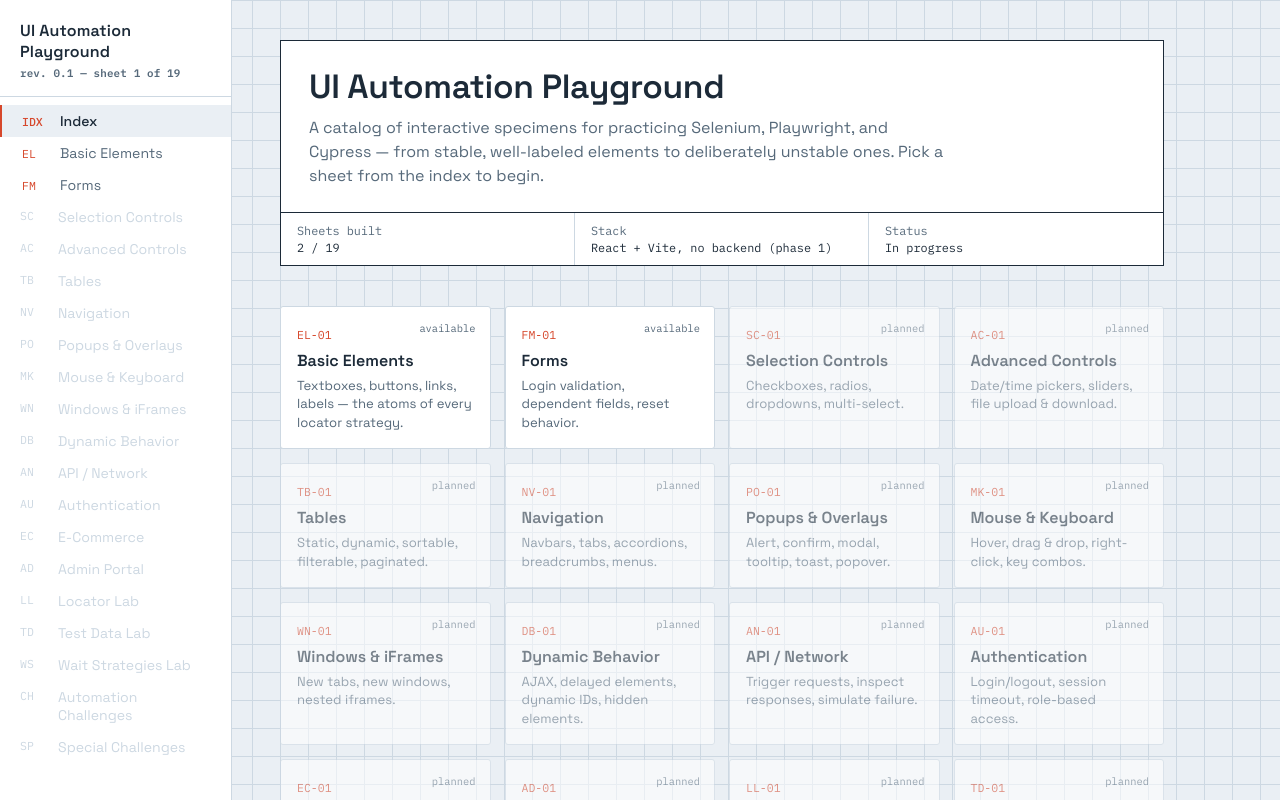
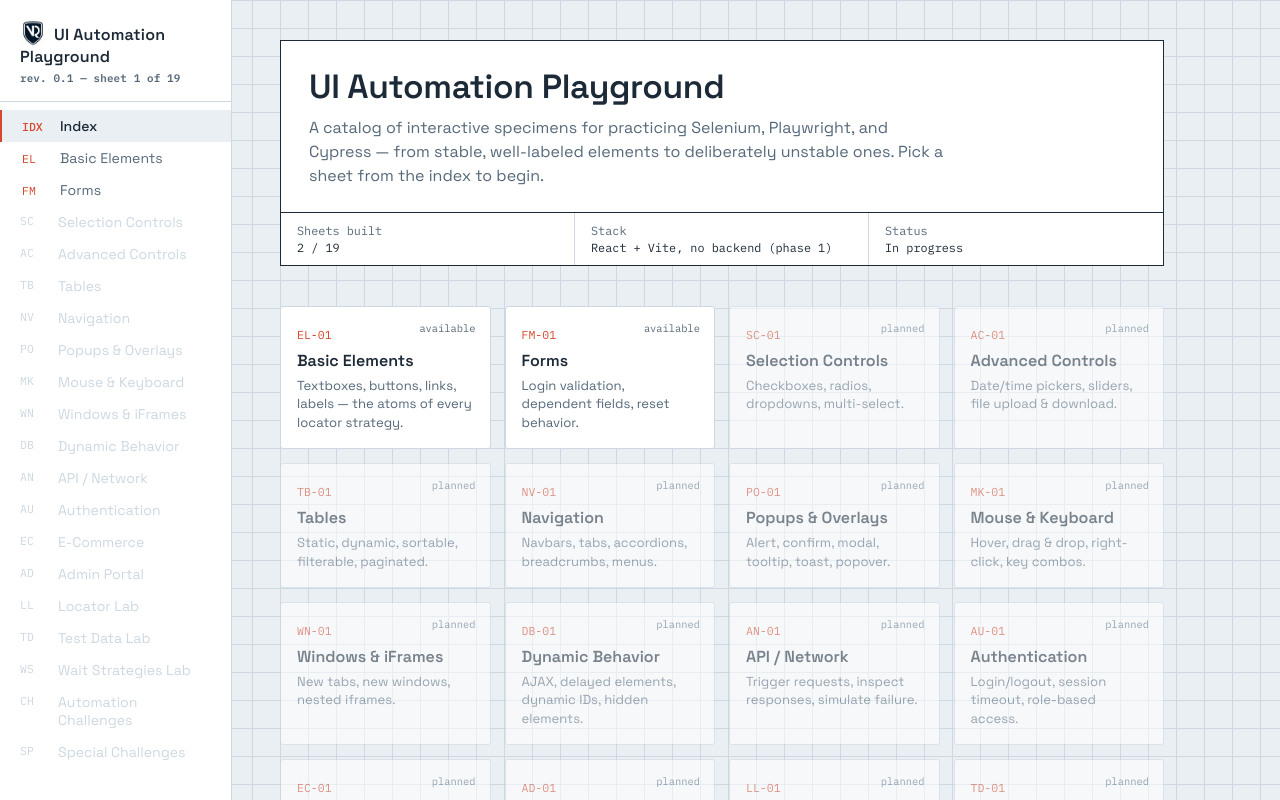
Before and after one commit to vishwanathrajasekaran/UI_PlayGround, a React (Vite) app: page / in a window 1280 px wide. Shown: the top 800 px of the page. Built offline with nearby package versions, Linux system fonts and the light colour scheme.

Commit message:
Add logo image to Sidebar component

```diff
--- a/src/components/Sidebar.jsx
+++ b/src/components/Sidebar.jsx
@@ -5,6 +5,7 @@ export default function Sidebar() {
   return (
     <aside className="sidebar" data-testid="sidebar">
       <div className="sidebar-title">
+        <img src="/logo-mark.png" alt="" width="26" height="26" className="sidebar-logo" />
         UI Automation Playground
         <span className="mono-tag" style={{ fontFamily: 'var(--font-mono)', fontSize: '0.68rem', color: 'var(--color-ink-soft)' }}>
           rev. 0.1 — sheet 1 of 19
```
